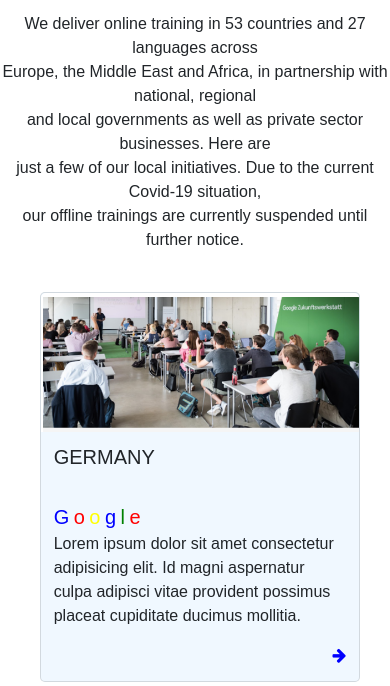
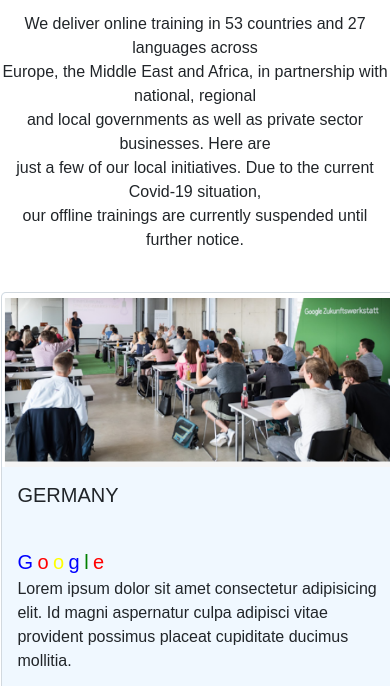
Before and after one commit to SomjaniNileshMulchand/DigitalWorkshop, a plain HTML site: page index.html in a window 390 px wide. Shown: the part 150-836 px from the top of the page. Drawn offline with nearby package versions, Linux system fonts and the light colour scheme.

Commit message:
New Website

```diff
--- a/style.css
+++ b/style.css
@@ -143,7 +143,11 @@ h1{
   }
   @media (max-width:1200px) {
     .card{
-        width: 20rem;
+        width: 25rem;
+        margin-left: 0.5px;
+
+
+
 
     }
 
```
